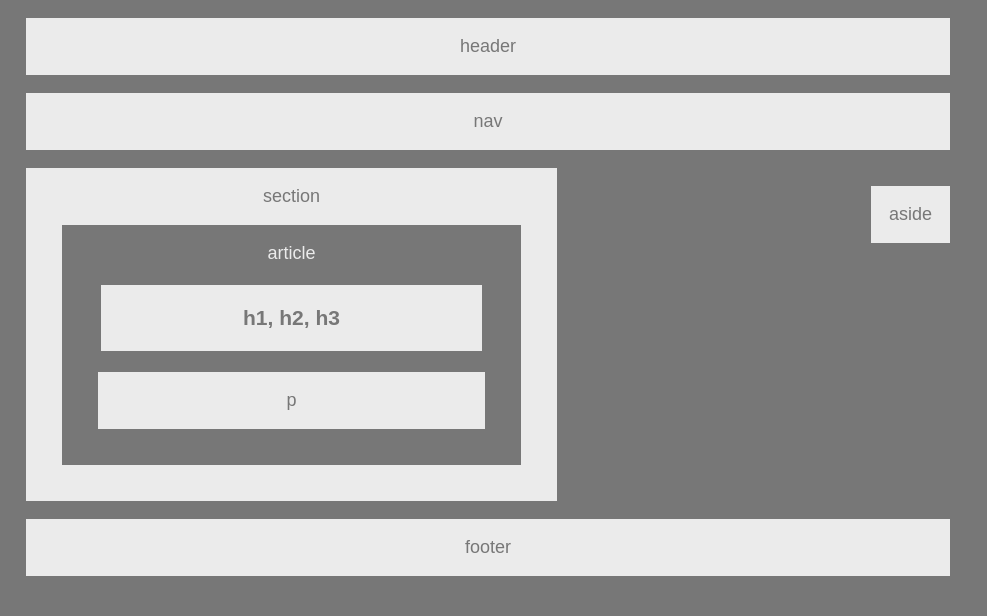
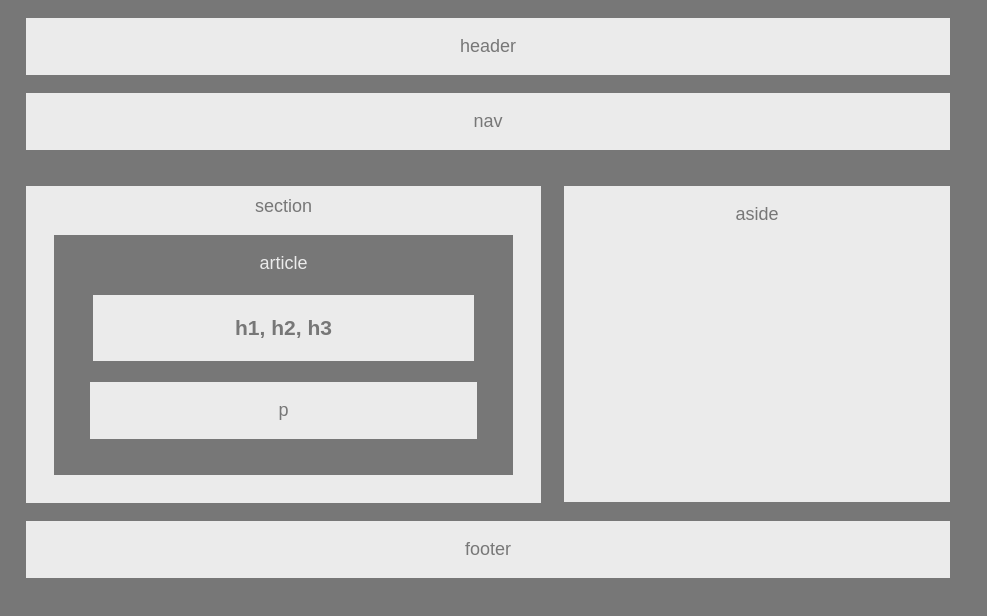
Before and after one commit to rutterer/HW-Wireframe, a plain HTML site: page index.html in a window 1280 px wide. Shown: the whole page, without its empty margins (0-987 px from the left). Drawn offline with Linux system fonts and the light colour scheme.

Commit message:
almost done

```diff
--- a/index.html
+++ b/index.html
@@ -9,7 +9,7 @@
   </header>
   <nav>nav
   </nav>
-  <aside>aside</aside>
+
   <section>section
     <article>
         article
@@ -18,7 +18,7 @@
     </article>
 
   </section>
-
+  <aside>aside</aside>
   <footer>footer</footer>
 <body>
 
--- a/style.css
+++ b/style.css
@@ -23,9 +23,11 @@ nav {
 section {
     background: #ebebeb;
     text-align: center;
-    padding: 1em;
+    padding: 10px;
     margin: 1em;
+    margin-right: 0px;
     width: 495px;
+    float: left;
 }
 
 aside {
@@ -34,7 +36,8 @@ aside {
     padding: 1em;
     margin: 1em;
     float: right;
-
+    width: 350px;
+    height: 280px;
 }
 
 footer {
@@ -42,6 +45,7 @@ footer {
     text-align: center;
     padding: 1em;
     margin: 1em;
+    clear: both;
 }
 
 article {
```
